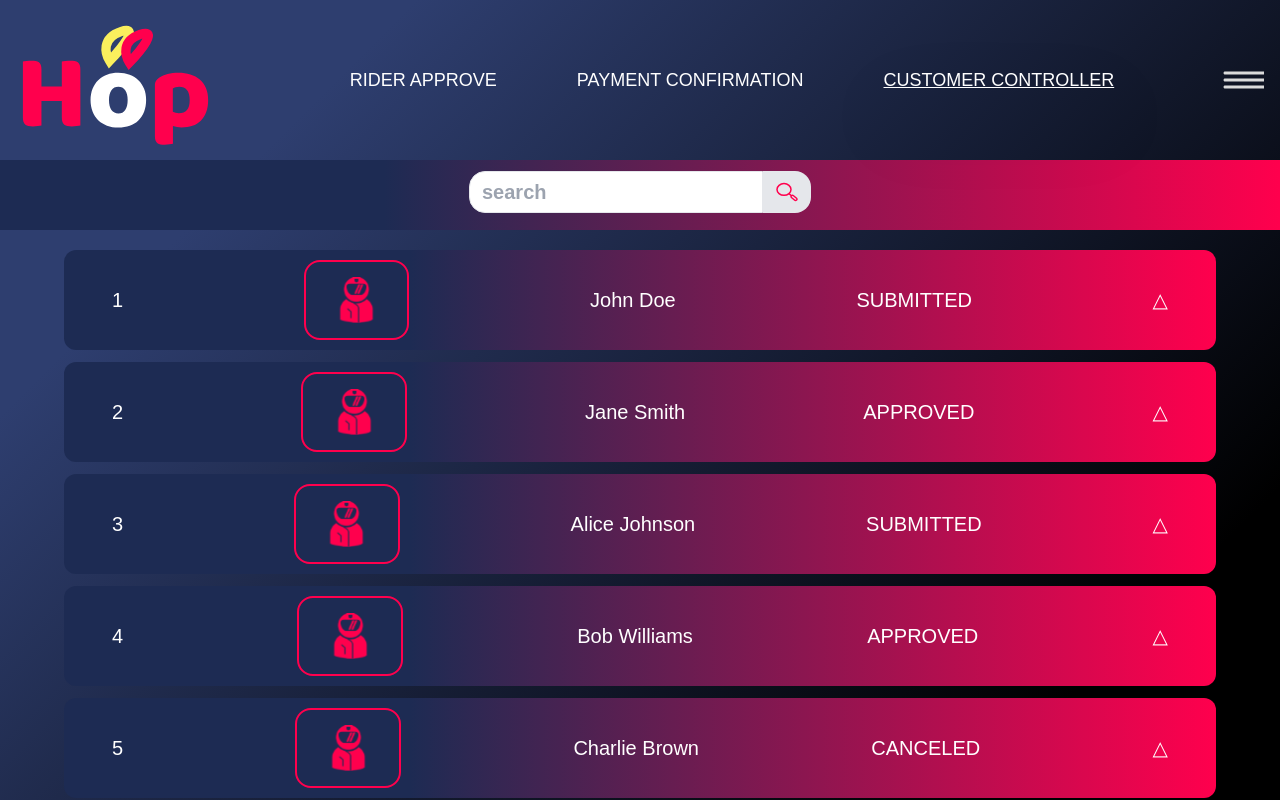
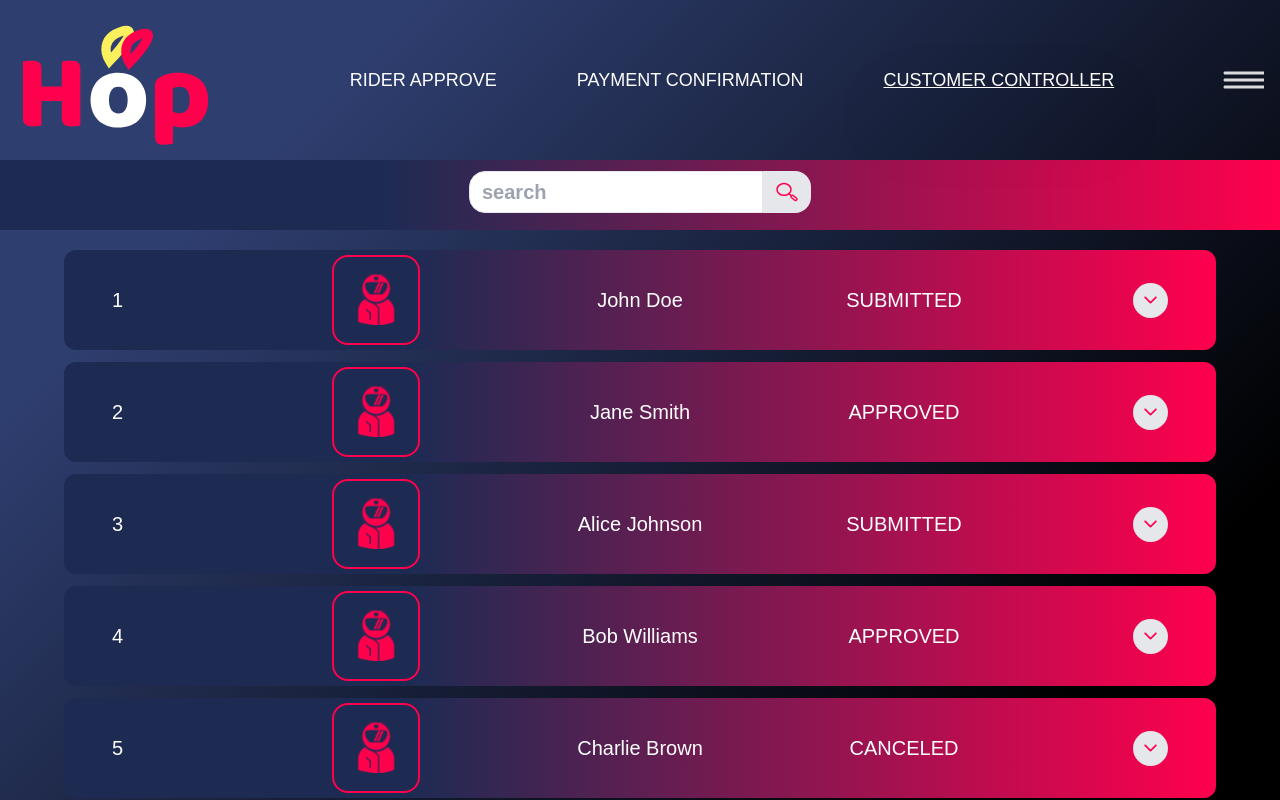
Before and after one commit to ArrayaWongsaita/HOP-RIDER-ADMIN-WEB, a React (Vite) app: page /admin/customerController in a window 1280 px wide. Built offline with nearby package versions, Linux system fonts and the light colour scheme; no server answers; a web font is replaced by a local one.

Commit message:
modifle page admin

```diff
--- a/package.json
+++ b/package.json
@@ -17,6 +17,7 @@
     "joi": "^17.13.2",
     "react": "^18.2.0",
     "react-dom": "^18.2.0",
+    "react-icons": "^5.2.1",
     "react-modal": "^3.16.1",
     "react-router-dom": "^6.23.1",
     "socket.io-client": "^4.7.5"
--- a/src/components/RiderBar.jsx
+++ b/src/components/RiderBar.jsx
@@ -1,30 +1,38 @@
 import { useState } from "react";
 import Avatar from "./Avatar";
+import IconArrowDown from "../icons/IconArrowDown";
+import IconArrowUp from "../icons/IconArrowUp";
+import { IoIosArrowDown, IoIosArrowUp } from "react-icons/io";
 
 export default function RiderBar({ children, data }) {
     const [open, setOpen] = useState(false);
 
     return (
-        <div className="flex flex-col gap-1">
+        <div className="flex flex-col gap-1 w-full">
             <div
                 role="button"
                 onClick={() => setOpen(!open)}
-                className="w-full h-[100px] flex justify-between items-center px-12 text-xl text-white rounded-xl
+                className="w-[100%] h-[100px] grid grid-cols-6 px-12 text-xl text-white rounded-xl
         bg-gradient-to-r from-[#1D2B53] from-30% to-[#FF004D] to-100%">
-                <div>
+                <div className="flex justify-start items-center">
                     {data.id}
                 </div>
-                <div className="h-[80%] w-[10%] ">
-                    <Avatar size='full' />
+                <div className="flex justify-center items-center">
+                    <div className="h-[90%] w-[50%] ">
+                        <Avatar size='full' />
+                    </div>
                 </div>
-                <div>
+                <div className="flex justify-center items-center col-span-2">
                     {data.firstName} {data.lastName}
                 </div>
-                <div>
+                <div className="flex justify-center items-center">
                     {data.status}
                 </div>
-                <div>
-                    {!open ? '\u25B3' : '\u25BD'}
+                <div className="flex justify-end items-center">
+                    <div className="bg-gray-200 p-2 rounded-full w-[35px] h-[35px] flex justify-center items-center">
+                        {!open ? <IoIosArrowDown size="80" color="#FF004D" /> : <IoIosArrowUp size="55px" color="#FF004D" />}
+                        {/* {!open ? <IconArrowDown fill="#FF004D" /> : <IconArrowUp fill="#FF004D" />} */}
+                    </div>
                 </div>
             </div>
             {open ?
--- /dev/null
+++ b/src/components/RiderSubscribe.jsx
@@ -0,0 +1,33 @@
+import CommonButton from "./CommonButton";
+
+export default function RiderSubscribe() {
+    return (
+        <div className="w-full flex flex-col justify-between items-center px-8 py-3
+    text-xl text-white rounded-xl bg-gray-200">
+            <div className="grid grid-cols-3">
+                <div></div>
+                <div></div>
+                <div>
+                <CommonButton
+                        bg="torchRed"
+                        text="white"
+                        borderColor="white"
+                        width="reply"
+                        height="regist"
+                    >
+                        Chat
+                    </CommonButton>
+                <CommonButton
+                        bg="torchRed"
+                        text="white"
+                        borderColor="white"
+                        width="reply"
+                        height="regist"
+                    >
+                        Deny
+                    </CommonButton>
+                </div>
+            </div>
+        </div>
+    )
+}
--- /dev/null
+++ b/src/icons/IconArrowDown.jsx
@@ -0,0 +1,8 @@
+
+export default function IconArrowDown({ width = "18", height = "14", fill = "white" }) {
+    return (
+        <svg width={width} height={height} viewBox="0 0 18 14" fill='none' xmlns="http://www.w3.org/2000/svg">
+            <path d="M3.0075 0.840002L9.0075 7.68L15.0075 0.840001L17.8075 2.88L10.6075 13.6L7.4075 13.6L0.207498 2.88L3.0075 0.840002Z" fill={fill} />
+        </svg>
+    )
+}
--- /dev/null
+++ b/src/icons/IconArrowUp.jsx
@@ -0,0 +1,8 @@
+
+export default function IconArrowUp({ width = "18", height = "14", fill="white" }) {
+    return (
+        <svg width={width} height={height} viewBox="0 0 18 14" fill="none" xmlns="http://www.w3.org/2000/svg">
+            <path d="M14.9925 13.16L8.9925 6.32L2.9925 13.16L0.1925 11.12L7.3925 0.399998H10.5925L17.7925 11.12L14.9925 13.16Z" fill={fill} />
+        </svg>
+    )
+}
--- a/src/pages/admin/CustomerController.jsx
+++ b/src/pages/admin/CustomerController.jsx
@@ -2,11 +2,11 @@ import { useState } from "react";
 import InputSearch from "../../components/InputSearch";
 import RiderBar from "../../components/RiderBar";
 import RiderOrder from "../../components/RiderOrder";
-import { dataRider } from "../../contexts/dataRider";
+import { dataRider } from "../../constants/dataRider";
 
 export default function CustomerController() {
   const [search, setSearch] = useState('');
-  const userRider = dataRider
+  const userRider = dataRider     // mock up
   console.log(userRider)
 
   const targetRider = userRider.filter(item => (
--- a/src/pages/admin/PaymentConfirmation.jsx
+++ b/src/pages/admin/PaymentConfirmation.jsx
@@ -1,19 +1,20 @@
 import { useState } from "react";
 import InputSearch from "../../components/InputSearch";
 import RiderBar from "../../components/RiderBar";
-import { dataRider } from "../../contexts/dataRider";
+import { dataRider } from "../../constants/dataRider";
+import RiderSubscribe from "../../components/RiderSubscribe";
 
 export default function PaymentConfirmation() {
   const [search, setSearch] = useState('');
   const [filterBy, setFilterBy] = useState('SUBMITTED')
-  const userRider = dataRider
+  const userRider = dataRider     // mock up
 
   console.log(userRider);
 
-  const menuList = [
-    { id: 1, menuName: "Pending", onClick: () => setFilterBy('SUBMITTED') },
-    { id: 2, menuName: "Subscribed", onClick: () => setFilterBy('APPROVED') },
-    { id: 3, menuName: "Expired", onClick: () => setFilterBy('CANCELED') },
+  const menuList = [    // หัวข้อของ sub navbar
+    { id: 1, menuName: "Pending", onClick: () => setFilterBy('SUBMITTED'), isActive: 'SUBMITTED' },
+    { id: 2, menuName: "Subscribed", onClick: () => setFilterBy('APPROVED'), isActive: 'APPROVED' },
+    { id: 3, menuName: "Expired", onClick: () => setFilterBy('CANCELED'), isActive: 'CANCELED' },
   ];
 
   const targetRider = userRider.filter(item => item.status === filterBy)
@@ -30,7 +31,8 @@ export default function PaymentConfirmation() {
             font-semibold text-xl text-white
             bg-gradient-to-r from-[#1D2B53] from-30% to-[#FF004D] to-100% `}>
           {menuList.map((item) => (
-            <div key={item.id} role="button" onClick={item.onClick} className="">
+            <div key={item.id} role="button" onClick={item.onClick}
+            className={`hover:underline hover:font-extrabold ${filterBy === item.isActive ? 'underline' : ''}`}>
               {item.menuName}
             </div>
           ))}
@@ -47,7 +49,7 @@ export default function PaymentConfirmation() {
       <div className="w-[90%] mx-auto flex flex-col gap-3">
         {targetRider.map((item) =>
           <RiderBar key={item.id} data={item}>
-
+            <RiderSubscribe />
           </RiderBar>
         )}
       </div>
--- a/src/pages/admin/RiderApproval.jsx
+++ b/src/pages/admin/RiderApproval.jsx
@@ -2,19 +2,19 @@ import { useState } from "react";
 import InputSearch from "../../components/InputSearch";
 import RiderBar from "../../components/RiderBar";
 import RiderInfo from "../../components/RiderInfo";
-import { dataRider } from "../../contexts/dataRider";
+import { dataRider } from "../../constants/dataRider";
 
 export default function RiderApproval() {
   const [search, setSearch] = useState('');
   const [filterBy, setFilterBy] = useState('SUBMITTED')
-  const userRider = dataRider
+  const userRider = dataRider     // mock up
 
   console.log(userRider);
 
-  const menuList = [
-    { id: 1, menuName: "Pending", onClick: () => setFilterBy('SUBMITTED') },
-    { id: 2, menuName: "Approved", onClick: () => setFilterBy('APPROVED') },
-    { id: 3, menuName: "Denied", onClick: () => setFilterBy('CANCELED') },
+  const menuList = [    // หัวข้อของ sub navbar
+    { id: 1, menuName: "Pending", onClick: () => setFilterBy('SUBMITTED'), isActive: 'SUBMITTED' },
+    { id: 2, menuName: "Approved", onClick: () => setFilterBy('APPROVED'), isActive: 'APPROVED' },
+    { id: 3, menuName: "Denied", onClick: () => setFilterBy('CANCELED'), isActive: 'CANCELED' },
   ];
 
   const targetRider = userRider.filter(item => item.status === filterBy)
@@ -31,7 +31,8 @@ export default function RiderApproval() {
             font-semibold text-xl text-white
             bg-gradient-to-r from-[#1D2B53] from-30% to-[#FF004D] to-100% `}>
           {menuList.map((item) => (
-            <div key={item.id} role="button" onClick={item.onClick} className="">
+            <div key={item.id} role="button" onClick={item.onClick}
+            className={`hover:underline hover:font-extrabold ${filterBy === item.isActive ? 'underline' : ''}`}>
               {item.menuName}
             </div>
           ))}
@@ -46,10 +47,10 @@ export default function RiderApproval() {
         </div>
       </div>
       <div className="w-[90%] mx-auto flex flex-col gap-3">
-       {targetRider.map((item) =>
-        <RiderBar key={item.id} data={item}>
-          <RiderInfo data={item} />
-        </RiderBar>
+        {targetRider.map((item) =>
+          <RiderBar key={item.id} data={item}>
+            <RiderInfo data={item} />
+          </RiderBar>
         )}
       </div>
     </div>
```
Also changed, not shown: src/components/RiderInfo.jsx (+6 -4 lines), src/constants/dataRider.jsx (renamed from src/contexts/dataRider.jsx, +5 -5 lines), 1 other file (tests, documents, lock files or other folders).
